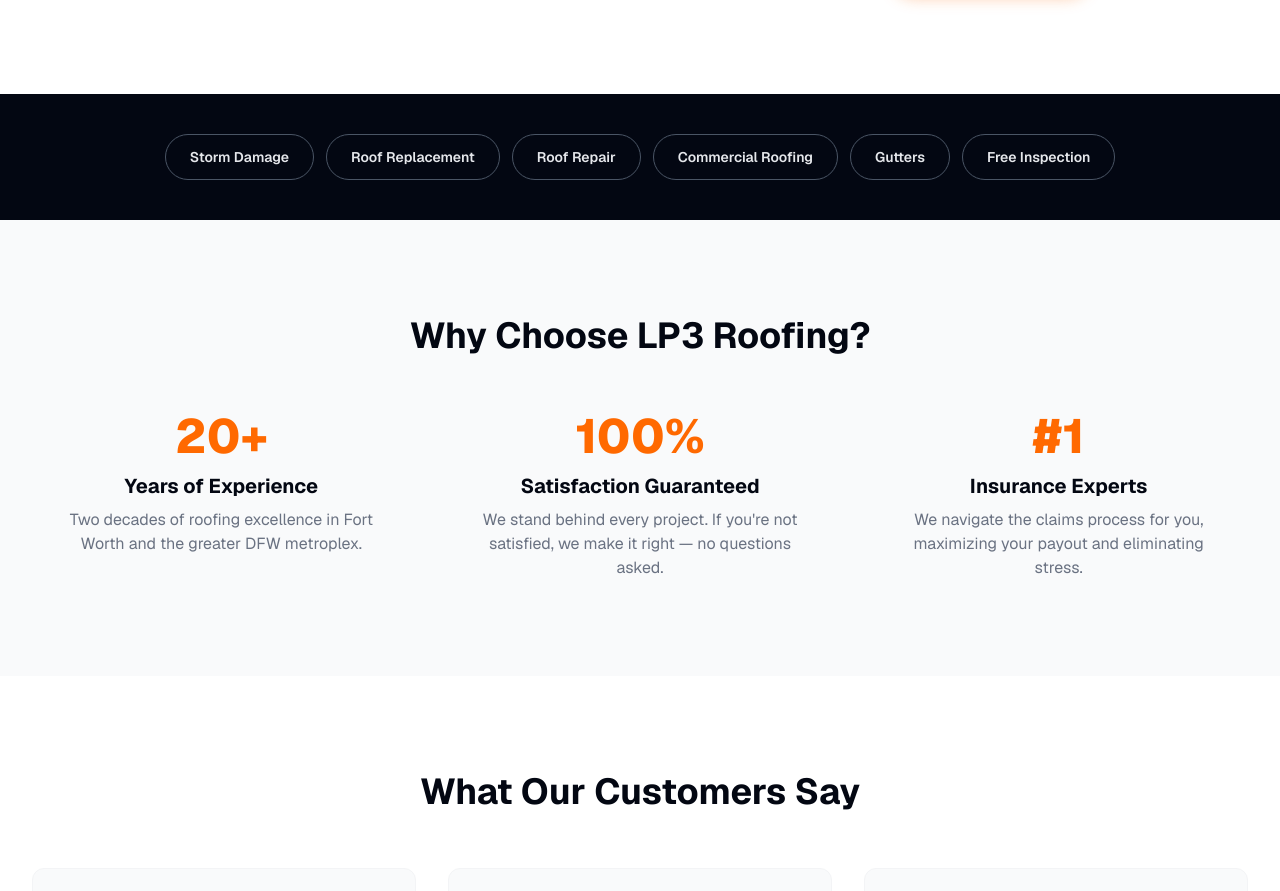
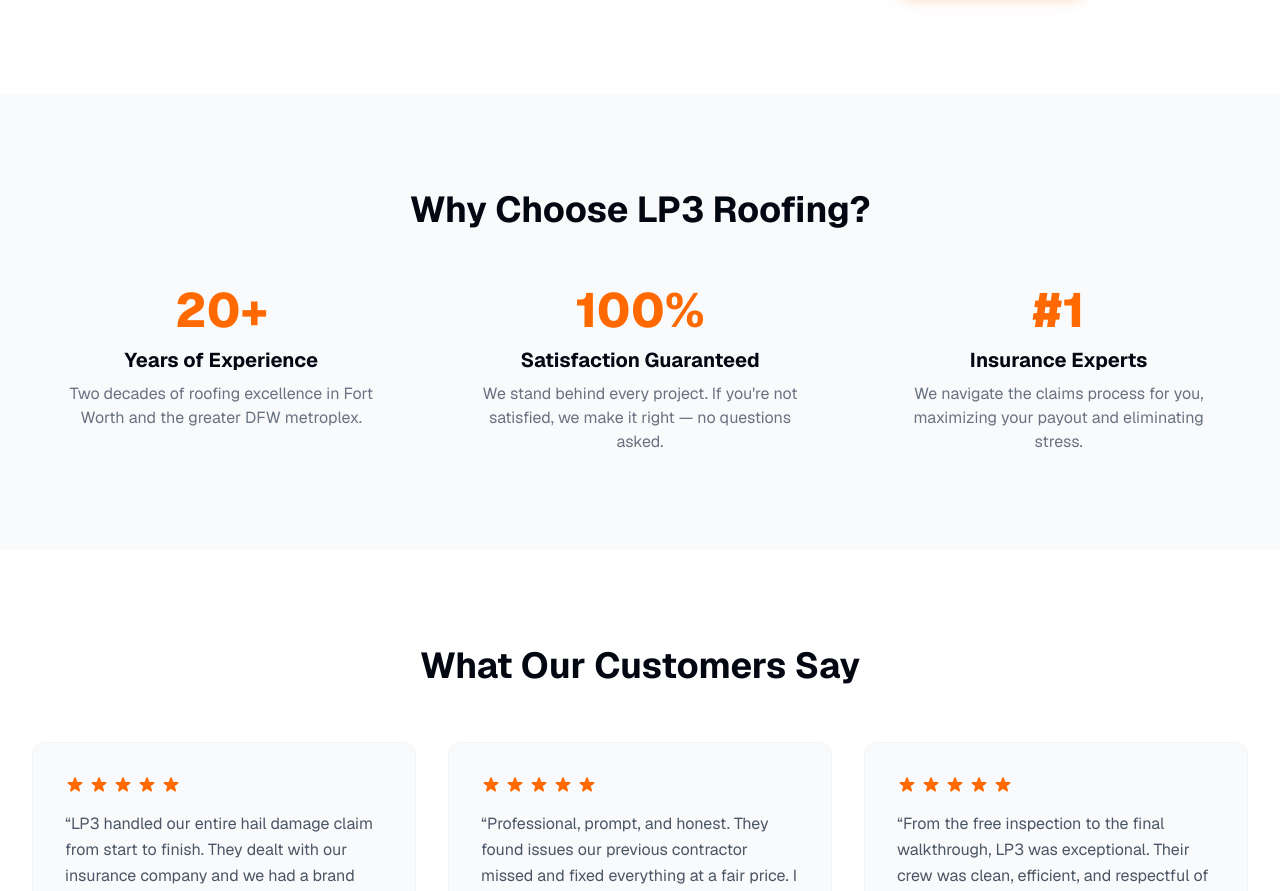
Before and after one commit to Empowerbuilding/LP3-Roofing, a Next.js app: page / in a window 1280 px wide. Shown: the part 1788-2679 px from the top of the page. Built offline with nearby package versions, Linux system fonts and the light colour scheme.

Commit message:
feat: remove service pills strip

```diff
--- a/src/app/page.tsx
+++ b/src/app/page.tsx
@@ -5,14 +5,6 @@ import CTABanner from "@/components/CTABanner";
 import Footer from "@/components/Footer";
 import HeroForm from "@/components/HeroForm";
 
-const serviceLinks = [
-  { title: "Storm Damage", href: "/services/storm-damage" },
-  { title: "Roof Replacement", href: "/services/roof-replacement" },
-  { title: "Roof Repair", href: "/services/roof-repair" },
-  { title: "Commercial Roofing", href: "/services/commercial" },
-  { title: "Gutters", href: "/services/gutters" },
-  { title: "Free Inspection", href: "/contact" },
-];
 
 const testimonials = [
   {
@@ -98,23 +90,6 @@ export default function Home() {
       {/* Services */}
       <ServicesSection />
 
-      {/* Services Row */}
-      <section className="bg-gray-950 py-10">
-        <div className="max-w-7xl mx-auto px-4 sm:px-6 lg:px-8">
-          <div className="flex flex-wrap justify-center gap-3">
-            {serviceLinks.map((s) => (
-              <Link
-                key={s.title}
-                href={s.href}
-                className="px-6 py-3 border border-gray-600 text-gray-200 rounded-full text-sm font-semibold hover:bg-orange-500 hover:border-orange-500 hover:text-white transition-all duration-200 whitespace-nowrap"
-              >
-                {s.title}
-              </Link>
-            ))}
-          </div>
-        </div>
-      </section>
-
       {/* Why LP3 */}
       <section className="bg-gray-50 py-24">
         <div className="max-w-7xl mx-auto px-4 sm:px-6 lg:px-8">
```
